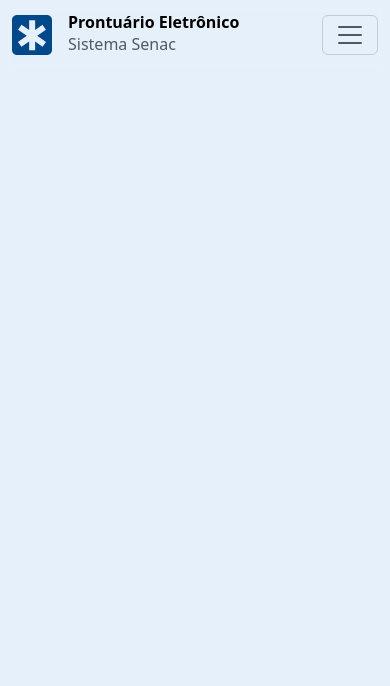
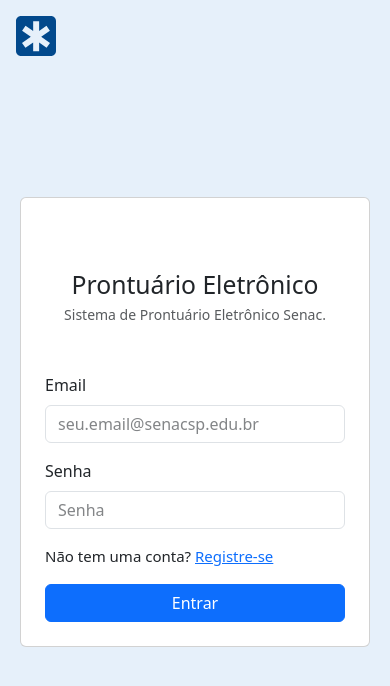
Before and after one commit to eduardoberettarod/PI-prontuario-eletronico, a React (Vite) app: page /login in a window 390 px wide. Shown: the top 686 px of the page. Built offline with nearby package versions, Linux system fonts and the light colour scheme.

Commit message:
Login
criando a pagina de login e arrumando pequenos detalhes

```diff
--- a/src/App.jsx
+++ b/src/App.jsx
@@ -8,14 +8,18 @@
 import Pacientes from './pages/Pacientes/Pacientes.jsx';
 import Relatorio from './pages/Relatorios/Relatorio.jsx';
 import Remedios from './pages/Remedios/Remedios.jsx';
+import Prontuarios from './pages/Prontuarios/Prontuarios.jsx';
+import Login from './pages/Login/Login.jsx';
 
 
 function App() {
 
   return (
     <>
-        {/* Navbar aparece em todas as paginas */}
-        <Navbar />
+
+      {/* // Navbar aparece em todas as paginas
+        // <Navbar /> */}
+
 
       {/* conteudo das paginas */}
       <Routes>
@@ -23,10 +27,11 @@
         <Route path='/pacientes' element={<Pacientes />} ></Route>
         <Route path='/relatorios' element={<Relatorio />} ></Route>
         <Route path='/remedios' element={<Remedios />} ></Route>
-
+        <Route path='/prontuarios' element={<Prontuarios />} ></Route>
+        <Route path='/login' element={<Login />} ></Route>
 
         {/* rota padrão */}
-          <Route path="/" element={<Index />} />
+        <Route path="/" element={<Login />} />
       </Routes>
 
     </>
--- a/src/components/Navbar/Navbar.jsx
+++ b/src/components/Navbar/Navbar.jsx
@@ -102,9 +102,8 @@
 
                         <ul className="dropdown-menu dropdown-menu-end">
                             <li><a className="dropdown-item" href="#">Meu Perfil</a></li>
-                            <li><a className="dropdown-item" href="#">Configurações</a></li>
                             <li><hr className="dropdown-divider" /></li>
-                            <li><a className="dropdown-item text-danger" href="#"><i className="bi bi-box-arrow-left fs-6 me-2"></i>Sair</a></li>
+                            <li><a className="dropdown-item text-danger" href="/login"><i className="bi bi-box-arrow-left fs-6 me-2"></i>Sair</a></li>
                         </ul>
                     </div>
 
@@ -176,10 +175,6 @@
                                         </NavLink>
                                 ))}
                                 {/* Botão de configuração */}
-                                <a href="/configuracao" className="nav-item ms-2 btn btn-slide-navbar d-flex mb-1 rounded-2 p-2">
-                                    <i className="bi bi-gear fs-6 me-3"></i>
-                                    Configuração
-                                </a>
                             </ul>
                             <hr className="my-3 border-secondary opacity-25" />
                             <div className='navbar-nav position-relative'>
@@ -205,10 +200,10 @@
 
                             <hr className="my-3 border-secondary opacity-25" />
 
-                            <button type='button' className='btn text-danger w-100 log-out mt-5'>
+                            <a href='/login' className='btn text-danger w-100 log-out mt-5'>
                                 <i className="bi bi-box-arrow-left fs-5 me-2"></i>
                                 Sair
-                            </button>
+                            </a>
                         </div>
 
                     </div>
--- a/src/pages/Home/Index.jsx
+++ b/src/pages/Home/Index.jsx
@@ -1,6 +1,7 @@
 import React from 'react'
 import './Index.css'
 import TagStatus from '../../components/Tag/TagStatus';
+import Navbar from '../../components/Navbar/Navbar';
 
 const Index = () => {
 
@@ -29,6 +30,7 @@
     return (
 
         <>
+        <Navbar />
             <section id='home-page-section'>
 
                 <div className='container-home'>
--- /dev/null
+++ b/src/pages/Login/Login.css
@@ -0,0 +1,38 @@
+.login-page-section {
+    position: absolute;
+    top: 0;
+    display: flex;
+    justify-content: center;
+}
+
+.container-login {
+    position: relative;
+    margin-inline: var(--mg-inline);
+}
+
+.card-login {
+    width: 400px;
+}
+
+.card-login-footer p{
+    font-size: 15px;
+}
+
+.icon-logo-login{
+    position: absolute;
+    top: 0;
+    left: 0;
+    margin-left: 2rem;
+    margin-top: 2rem;
+}
+
+@media (max-width: 575.98px) { /* mobile do Bootstrap */
+    .card-login{
+        width: 350px;
+    }
+
+    .icon-logo-login{
+        margin-left: 1rem;
+        margin-top: 1rem;
+    }
+}
--- /dev/null
+++ b/src/pages/Login/Login.jsx
@@ -0,0 +1,42 @@
+import React from 'react'
+import './Login.css'
+
+const Login = () => {
+    return (
+        <>
+            <section id='login-page-section' className='d-flex align-items-center justify-content-center' style={{ minHeight: '100vh' }}>
+
+                <img src="/public/image/logo.svg" alt="logo" className='icon-logo-login'/>
+
+
+                <div className='card card-login p-4'>
+                    <div className='d-flex align-items-center justify-content-center flex-column py-5'>
+                        <h1 className='text-center card-title fs-2'>Prontuário Eletrônico</h1>
+                        <p className='text-center card-subtitle small opacity-75'>Sistema de Prontuário Eletrônico Senac.</p>
+                    </div>
+
+                    <form className='row g-3 needs-validation'>
+                        <div className='col-12'>
+                            <label className='form-label'>Email</label>
+                            <input type="text" className='form-control' placeholder='seu.email@senacsp.edu.br' />
+                        </div>
+
+                        <div className='col-12'>
+                            <label className='form-label'>Senha</label>
+                            <input type="password" className='form-control' placeholder='Senha' />
+                        </div>
+
+                        <div className='card-login-footer'>
+                            <p>Não tem uma conta? <a href="#">Registre-se</a></p>
+                            <a href='/index' className="btn btn-primary w-100">
+                                Entrar
+                            </a>
+                        </div>
+                    </form>
+                </div>
+            </section>
+        </>
+    )
+}
+
+export default Login
--- a/src/pages/Pacientes/Pacientes.jsx
+++ b/src/pages/Pacientes/Pacientes.jsx
@@ -2,6 +2,7 @@
 import './Pacientes.css';
 import CardPaciente from '../../components/Card/CardPaciente';
 import * as bootstrap from 'bootstrap';
+import Navbar from '../../components/Navbar/Navbar';
 
 const Pacientes = () => {
 
@@ -157,6 +158,8 @@
 
 
     return (
+        <>
+        <Navbar />
         <section id="pacientes-page-section">
 
             {/* Modal Criar Paciente */}
@@ -455,6 +458,7 @@
             </div>
 
         </section>
+        </>
     );
 };
 
--- /dev/null
+++ b/src/pages/Prontuarios/Prontuarios.jsx
@@ -0,0 +1,14 @@
+import React from 'react'
+import './Prontuarios.css'
+import Navbar from '../../components/Navbar/Navbar';
+
+const Prontuarios = () => {
+    return (
+        <>
+            <Navbar />
+            <div>Prontuarios</div>
+        </>
+    )
+}
+
+export default Prontuarios
--- a/src/pages/Relatorios/Relatorio.jsx
+++ b/src/pages/Relatorios/Relatorio.jsx
@@ -1,6 +1,7 @@
 import React, { useEffect, useRef, useState } from 'react'
 import './Relatorio.css'
 import * as bootstrap from 'bootstrap';
+import Navbar from '../../components/Navbar/Navbar';
 
 //componentes
 import CardRelatorio from '../../components/CardRelatorio/CardRelatorio';
@@ -118,6 +119,7 @@
 
   return (
     <>
+    <Navbar />
       <section id='relatorio-page-section'>
 
         {/* Modal Criar Relatorio */}
--- a/src/pages/Remedios/Remedios.jsx
+++ b/src/pages/Remedios/Remedios.jsx
@@ -1,6 +1,7 @@
 import React, { useRef, useEffect, useState } from 'react'
 import * as bootstrap from 'bootstrap'
 import './Remedios.css'
+import Navbar from '../../components/Navbar/Navbar';
 
 function Remedios() {
 
@@ -98,6 +99,7 @@
 
     return (
         <>
+        <Navbar />
             <section id='remedios-page-section'>
 
                 {/* Modal Criar Relatorio */}
```
Also changed, not shown: src/pages/Prontuarios/Prontuarios.css (added), 1 other file (tests, documents, lock files or other folders). Lines whose indentation alone changed are shown as unchanged.
